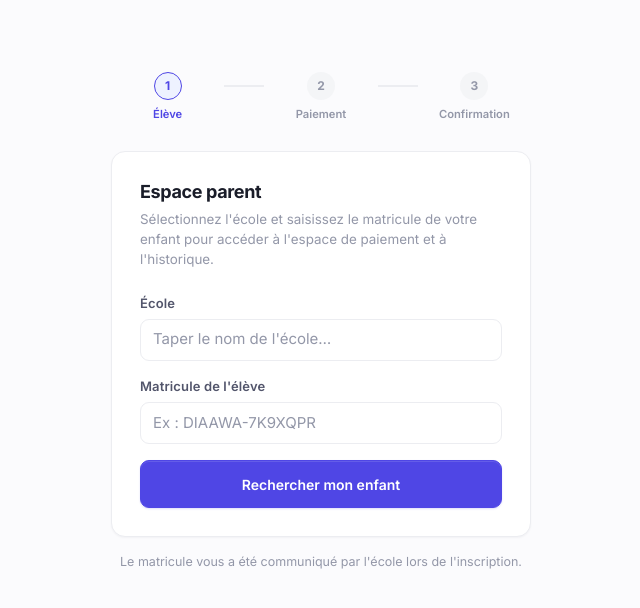
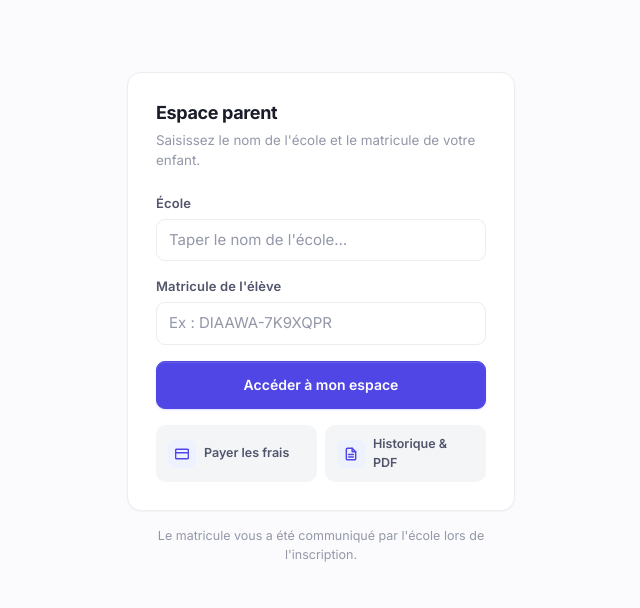
Before and after one commit to Atak0ra/sika, a Django app: page /eco/payer/ in a window 1280 px wide. Shown: the part 57-665 px from the top of the page, without its empty margins (319-959 px from the left). Run offline with Django 5.2, Linux system fonts and the light colour scheme; data that the repository does not hold is empty; some libraries are stand-ins or nearby versions.

Commit message:
revue typo titre sukulu

```diff
--- a/economat/templates/economat/parent_portal/search.html
+++ b/economat/templates/economat/parent_portal/search.html
@@ -1,12 +1,11 @@
 {% extends "economat/base.html" %}
-{% block title %}Payer les frais de scolarité{% endblock %}
+{% block title %}Espace parent{% endblock %}
 {% block content %}
-<div style="max-width:420px;margin:3rem auto;">
-  {% include "economat/parent_portal/_stepper.html" with current_step=1 %}
+<div style="max-width:420px;margin:3rem auto;padding:0 1rem;">
   <div class="card" style="padding:1.75rem;">
     <h1 style="font-size:1.125rem;font-weight:700;margin-bottom:.35rem;">Espace parent</h1>
     <p style="font-size:.8375rem;color:#9397a8;margin-bottom:1.5rem;">
-      Sélectionnez l'école et saisissez le matricule de votre enfant pour accéder à l'espace de paiement et à l'historique.
+      Saisissez le nom de l'école et le matricule de votre enfant.
     </p>
     {% if form.non_field_errors %}
     <div style="background:#fef2f2;border:1px solid #fecaca;border-radius:8px;padding:.75rem 1rem;margin-bottom:1.25rem;color:#b91c1c;font-size:.84375rem;">
@@ -29,9 +28,32 @@
         {{ form.matricule }}
         {% if form.matricule.errors %}<p class="field-error">{{ form.matricule.errors.0 }}</p>{% endif %}
       </div>
+
       <button type="submit" class="btn-primary" style="width:100%;padding:.8rem;font-weight:600;">
-        Rechercher mon enfant
+        Accéder à mon espace
       </button>
+
+      {# Aperçu des 2 actions disponibles après identification #}
+      <div style="display:grid;grid-template-columns:1fr 1fr;gap:.5rem;">
+        <div style="display:flex;align-items:center;gap:.5rem;padding:.6rem .75rem;background:#f4f5f7;border-radius:10px;">
+          <div style="width:1.75rem;height:1.75rem;border-radius:7px;background:#eef2ff;display:flex;align-items:center;justify-content:center;flex-shrink:0;">
+            <svg viewBox="0 0 24 24" fill="none" stroke="#4f46e5" stroke-width="2.5" stroke-linecap="round" stroke-linejoin="round" style="width:.875rem;height:.875rem;">
+              <rect x="1" y="4" width="22" height="16" rx="2" ry="2"/><line x1="1" y1="10" x2="23" y2="10"/>
+            </svg>
+          </div>
+          <span style="font-size:.78125rem;font-weight:600;color:#52556b;">Payer les frais</span>
+        </div>
+        <div style="display:flex;align-items:center;gap:.5rem;padding:.6rem .75rem;background:#f4f5f7;border-radius:10px;">
+          <div style="width:1.75rem;height:1.75rem;border-radius:7px;background:#eef2ff;display:flex;align-items:center;justify-content:center;flex-shrink:0;">
+            <svg viewBox="0 0 24 24" fill="none" stroke="#4f46e5" stroke-width="2.5" stroke-linecap="round" stroke-linejoin="round" style="width:.875rem;height:.875rem;">
+              <path d="M14 2H6a2 2 0 0 0-2 2v16a2 2 0 0 0 2 2h12a2 2 0 0 0 2-2V8z"/>
+              <polyline points="14 2 14 8 20 8"/>
+              <line x1="16" y1="13" x2="8" y2="13"/><line x1="16" y1="17" x2="8" y2="17"/>
+            </svg>
+          </div>
+          <span style="font-size:.78125rem;font-weight:600;color:#52556b;">Historique & PDF</span>
+        </div>
+      </div>
     </form>
 
     <script>
```
